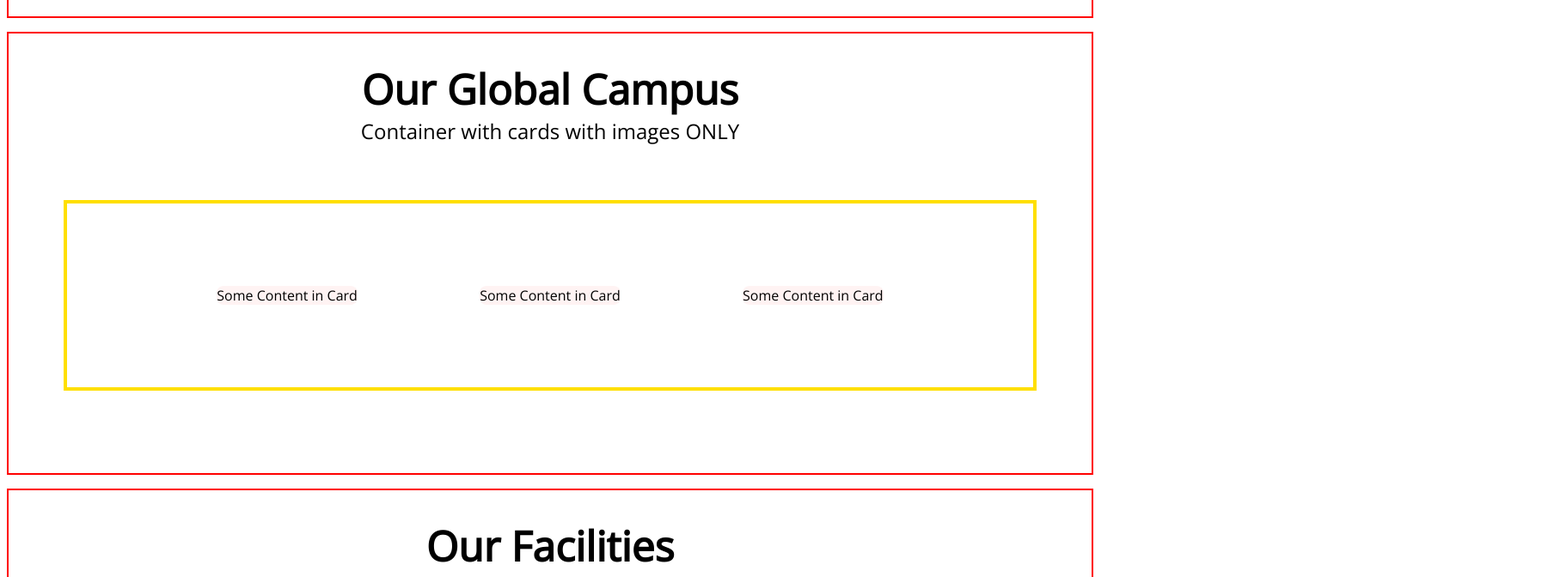
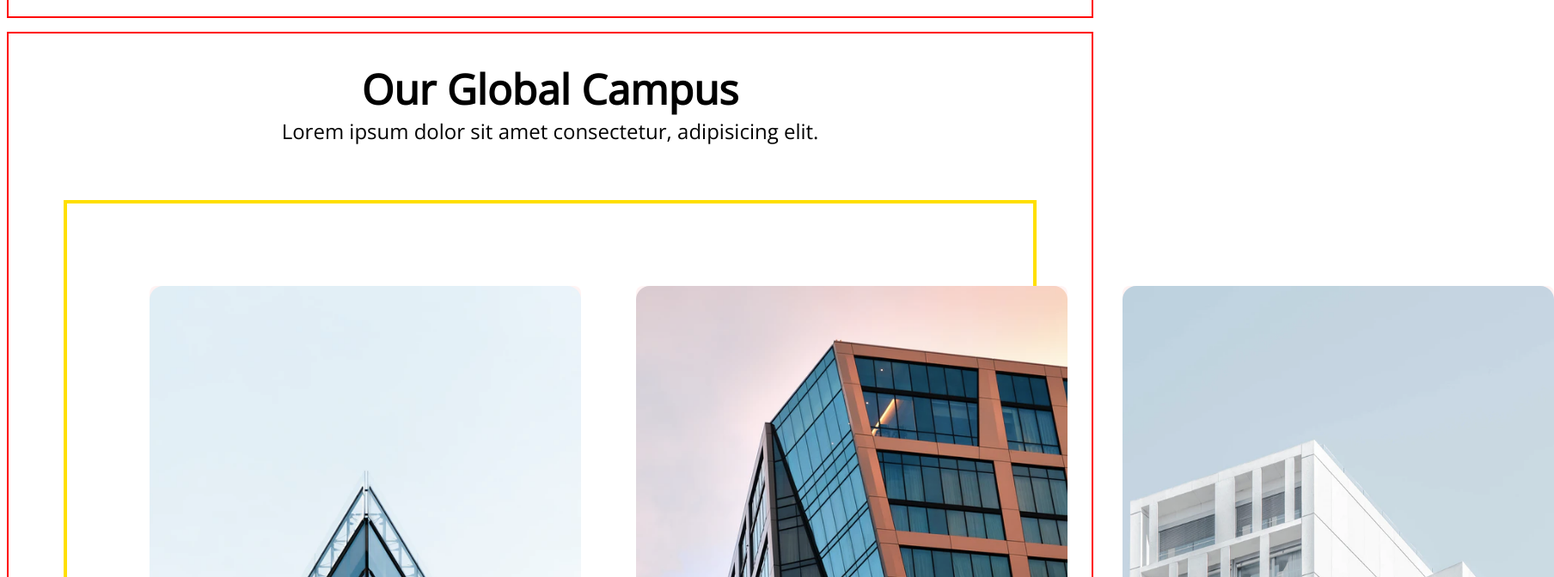
Before and after one commit to varunsr-22737/Assignment1-26MAY, a plain HTML site: page index.html in a window 1280 px wide. Shown: the part 1860-2532 px from the top of the page at 86% size, 1808 px wide, since content can reach past the window. Drawn offline with nearby package versions, Linux system fonts and the light colour scheme.

Commit message:
Cards with images added.

```diff
--- a/index.css
+++ b/index.css
@@ -62,6 +62,10 @@ body {
 .card-text {
   padding: 1em;
   margin: 1em;
+}
+
+.card-image {
+  border-radius: 1em;
 }
 
 .item {
--- a/index.html
+++ b/index.html
@@ -91,15 +91,20 @@
                 </div>
                 <!-- sub-heading - Common -->
                 <div class="sub-heading">
-                    Container with cards with images ONLY
-                    <!-- Lorem ipsum dolor sit amet consectetur, adipisicing elit. -->
+                    Lorem ipsum dolor sit amet consectetur, adipisicing elit.
                 </div>
                 <!-- Card Container - Common -->
                 <div class="card-flex-container">
                     <!-- 3 cards - common -->
-                    <div class="card">Some Content in Card</div>
-                    <div class="card">Some Content in Card</div>
-                    <div class="card">Some Content in Card</div>
+                    <div class="card">
+                        <img src="./assets/london.png" alt="london" class="card-image">
+                    </div>
+                    <div class="card">
+                        <img src="./assets/newyork.png" alt="newyork" class="card-image">
+                    </div>
+                    <div class="card">
+                        <img src="./assets/washington.png" alt="washington" class="card-image">
+                    </div>
                 </div>
             </div>
         </div>
```
